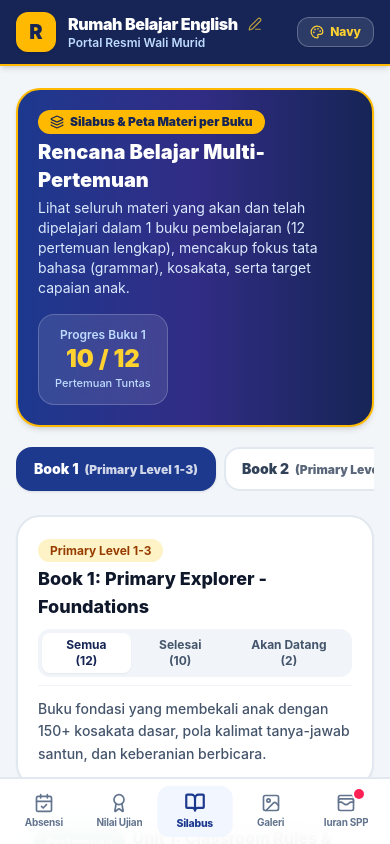
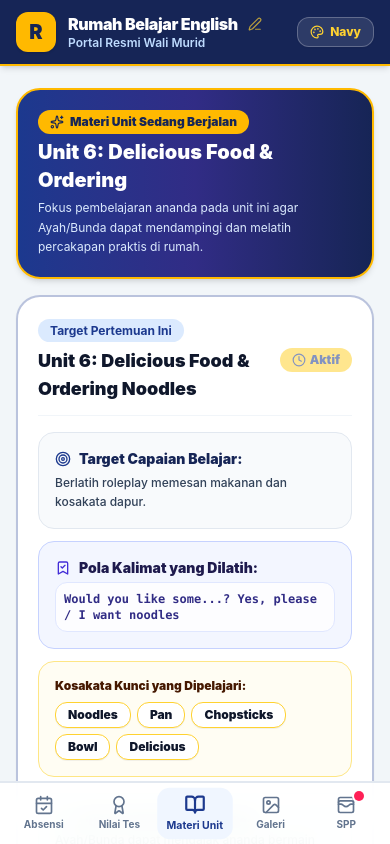
Before and after one commit to Saputrario99910/PORTAL-LES-BURIESTA, a React (Vite) app: page / in a window 390 px wide. Both pictures are taken after a click on the button 195 px from the left and 884 px from the top of the page. Shown: the part 1038-1882 px from the top of the page. Built offline with nearby package versions, Linux system fonts and the light colour scheme.

Commit message:
fix(mobile): optimize mobile bottom nav, replace silabus with materi unit saat ini

```diff
--- a/src/App.tsx
+++ b/src/App.tsx
@@ -258,7 +258,7 @@ export default function App() {
             <ExamResultsTab results={studentExamResults} studentName={currentStudent.nickname} />
           )}
           {activeTab === 'learning_plan' && (
-            <LearningPlanTab curriculums={mockBookCurriculum} legacyPlans={mockLearningPlans} />
+            <LearningPlanTab curriculums={mockBookCurriculum} />
           )}
           {activeTab === 'gallery' && <GalleryTab items={studentGallery} />}
           {activeTab === 'tuition' && (
--- a/src/components/LearningPlanTab.tsx
+++ b/src/components/LearningPlanTab.tsx
@@ -1,237 +1,118 @@
-import React, { useState } from 'react';
-import { BookCurriculum, LearningPlanItem } from '../types/index.ts';
+import React from 'react';
+import { BookCurriculum } from '../types/index.ts';
 import {
   BookOpen,
+  Target,
+  Sparkles,
+  BookmarkCheck,
   CheckCircle2,
   Clock,
-  Target,
-  Sparkles,
-  Layers,
-  ChevronDown,
-  ChevronUp,
-  BookmarkCheck,
 } from 'lucide-react';
 
 interface LearningPlanTabProps {
   curriculums?: BookCurriculum[];
-  legacyPlans?: LearningPlanItem[];
 }
 
-export const LearningPlanTab: React.FC<LearningPlanTabProps> = ({
-  curriculums = [],
-  legacyPlans = [],
-}) => {
-  const [selectedBookIndex, setSelectedBookIndex] = useState<number>(0);
-  const [filterMode, setFilterMode] = useState<'all' | 'selesai' | 'akan_datang'>('all');
-
-  const currentBook = curriculums[selectedBookIndex] || curriculums[0];
-
-  const filteredMeetings = currentBook
-    ? currentBook.meetings.filter((m) => {
-        if (filterMode === 'all') return true;
-        if (filterMode === 'selesai') return m.status === 'selesai';
-        if (filterMode === 'akan_datang')
-          return m.status === 'akan_datang' || m.status === 'sedang_berjalan';
-        return true;
-      })
+export const LearningPlanTab: React.FC<LearningPlanTabProps> = ({ curriculums = [] }) => {
+  const currentBook = curriculums[0];
+  // Ambil materi pertemuan/unit yang sedang aktif berjalan atau terbaru (Unit 6: Food & Noodles)
+  const currentUnitMeetings = currentBook
+    ? currentBook.meetings.filter(
+        (m) => m.title.includes('Unit 6') || m.status === 'sedang_berjalan'
+      )
     : [];
 
+  const mainMeeting = currentUnitMeetings[0] || (currentBook ? currentBook.meetings[10] : null);
+
   return (
-    <div className="space-y-5">
-      {/* 1. Header Pengenalan Silabus Buku */}
-      <div className="bg-gradient-to-r from-blue-900 via-indigo-900 to-blue-950 rounded-3xl p-5 sm:p-6 text-white border-2 border-amber-400 shadow-md">
-        <div className="flex flex-col sm:flex-row items-start sm:items-center justify-between gap-4">
-          <div className="space-y-1">
-            <div className="inline-flex items-center gap-1.5 px-3 py-1 rounded-full bg-amber-400 text-blue-950 text-xs font-black">
-              <Layers className="w-3.5 h-3.5" />
-              <span>Silabus & Peta Materi per Buku</span>
-            </div>
-            <h3 className="text-xl sm:text-2xl font-black">Rencana Belajar Multi-Pertemuan</h3>
-            <p className="text-sm text-blue-100 max-w-xl">
-              Lihat seluruh materi yang akan dan telah dipelajari dalam 1 buku pembelajaran (12
-              pertemuan lengkap), mencakup fokus tata bahasa (grammar), kosakata, serta target capaian
-              anak.
-            </p>
+    <div className="space-y-4">
+      {/* 1. Header Khusus Materi Unit Saat Ini */}
+      <div className="bg-gradient-to-r from-blue-900 via-indigo-900 to-blue-950 rounded-3xl p-5 text-white border-2 border-amber-400 shadow-md">
+        <div className="space-y-1">
+          <div className="inline-flex items-center gap-1.5 px-3 py-1 rounded-full bg-amber-400 text-blue-950 text-xs font-black">
+            <Sparkles className="w-3.5 h-3.5" />
+            <span>Materi Unit Sedang Berjalan</span>
           </div>
-
-          {currentBook && (
-            <div className="bg-white/10 backdrop-blur-md px-4 py-3 rounded-2xl border border-white/20 text-center shrink-0">
-              <span className="text-xs text-blue-200 font-semibold block">Progres Buku 1</span>
-              <span className="text-2xl font-black text-amber-300">
-                {currentBook.completed_meetings} / {currentBook.total_meetings}
-              </span>
-              <span className="text-[11px] text-blue-200 font-medium block">Pertemuan Tuntas</span>
-            </div>
-          )}
+          <h3 className="text-xl sm:text-2xl font-black">
+            Unit 6: Delicious Food & Ordering
+          </h3>
+          <p className="text-xs sm:text-sm text-blue-100 leading-relaxed">
+            Fokus pembelajaran ananda pada unit ini agar Ayah/Bunda dapat mendampingi dan melatih
+            percakapan praktis di rumah.
+          </p>
         </div>
       </div>
 
-      {/* 2. Pemilih Buku Pembelajaran */}
-      {curriculums.length > 1 && (
-        <div className="flex gap-2 overflow-x-auto pb-1">
-          {curriculums.map((book, idx) => {
-            const isSelected = selectedBookIndex === idx;
-            return (
-              <button
-                key={book.id}
-                type="button"
-                onClick={() => setSelectedBookIndex(idx)}
-                className={`px-4 py-2.5 rounded-2xl font-black text-sm whitespace-nowrap transition-all border-2 ${
-                  isSelected
-                    ? 'bg-blue-900 text-white border-blue-900 shadow-sm'
-                    : 'bg-white text-slate-700 border-slate-200 hover:border-slate-300'
-                }`}
-              >
-                {book.book_title.split(':')[0]}
-                <span className="text-xs ml-1.5 opacity-80">({book.level})</span>
-              </button>
-            );
-          })}
-        </div>
-      )}
-
-      {/* 3. Deskripsi Buku Aktif */}
-      {currentBook && (
-        <div className="bg-white rounded-3xl border-2 border-slate-200 p-5 shadow-xs space-y-3">
-          <div className="flex flex-col sm:flex-row sm:items-center justify-between gap-2 pb-2 border-b border-slate-100">
+      {/* 2. Kartu Rincian Materi 1 Unit Ini */}
+      {mainMeeting && (
+        <div className="bg-white rounded-3xl border-2 border-blue-900/30 p-5 shadow-xs space-y-4">
+          <div className="flex items-center justify-between pb-3 border-b border-slate-100">
             <div>
-              <span className="text-xs font-bold text-amber-800 bg-amber-100 px-3 py-1 rounded-full">
-                {currentBook.level}
+              <span className="text-xs font-bold text-blue-900 bg-blue-100 px-3 py-1 rounded-full">
+                Target Pertemuan Ini
               </span>
-              <h4 className="text-lg sm:text-xl font-extrabold text-slate-900 mt-1">
-                {currentBook.book_title}
+              <h4 className="text-lg font-black text-slate-900 mt-1.5">
+                {mainMeeting.title}
               </h4>
             </div>
+            <span className="inline-flex items-center gap-1 text-xs font-black text-blue-900 bg-amber-300 px-3 py-1 rounded-full shrink-0 animate-pulse">
+              <Clock className="w-3.5 h-3.5" />
+              Aktif
+            </span>
+          </div>
 
-            {/* Filter Status Pertemuan */}
-            <div className="flex items-center gap-1 bg-slate-100 p-1 rounded-xl">
-              <button
-                type="button"
-                onClick={() => setFilterMode('all')}
-                className={`px-3 py-1 text-xs font-bold rounded-lg transition-all ${
-                  filterMode === 'all' ? 'bg-white text-blue-950 shadow-xs' : 'text-slate-600'
-                }`}
-              >
-                Semua ({currentBook.meetings.length})
-              </button>
-              <button
-                type="button"
-                onClick={() => setFilterMode('selesai')}
-                className={`px-3 py-1 text-xs font-bold rounded-lg transition-all ${
-                  filterMode === 'selesai' ? 'bg-white text-emerald-800 shadow-xs' : 'text-slate-600'
-                }`}
-              >
-                Selesai ({currentBook.completed_meetings})
-              </button>
-              <button
-                type="button"
-                onClick={() => setFilterMode('akan_datang')}
-                className={`px-3 py-1 text-xs font-bold rounded-lg transition-all ${
-                  filterMode === 'akan_datang' ? 'bg-white text-blue-800 shadow-xs' : 'text-slate-600'
-                }`}
-              >
-                Akan Datang ({currentBook.total_meetings - currentBook.completed_meetings})
-              </button>
+          {/* Rincian Target */}
+          <div className="space-y-3">
+            <div className="bg-slate-50 p-4 rounded-2xl border border-slate-200 space-y-1">
+              <div className="flex items-center gap-2 text-blue-950 font-black text-sm">
+                <Target className="w-4 h-4 text-blue-900" />
+                <span>Target Capaian Belajar:</span>
+              </div>
+              <p className="text-xs sm:text-sm text-slate-700 leading-relaxed font-medium">
+                {mainMeeting.learning_goal}
+              </p>
+            </div>
+
+            <div className="bg-indigo-50/70 p-4 rounded-2xl border border-indigo-200 space-y-1">
+              <div className="flex items-center gap-2 text-indigo-950 font-black text-sm">
+                <BookmarkCheck className="w-4 h-4 text-indigo-700" />
+                <span>Pola Kalimat yang Dilatih:</span>
+              </div>
+              <p className="text-xs sm:text-sm font-mono text-indigo-900 font-bold bg-white/80 p-2 rounded-xl border border-indigo-100 inline-block">
+                {mainMeeting.grammar_focus}
+              </p>
+            </div>
+
+            <div className="bg-amber-50/60 p-4 rounded-2xl border border-amber-200 space-y-2">
+              <span className="text-xs font-black text-amber-950 block">
+                Kosakata Kunci yang Dipelajari:
+              </span>
+              <div className="flex flex-wrap gap-1.5">
+                {mainMeeting.vocabulary.map((vocab, idx) => (
+                  <span
+                    key={idx}
+                    className="bg-white text-slate-900 text-xs font-black px-3 py-1 rounded-xl border border-amber-300 shadow-2xs"
+                  >
+                    {vocab}
+                  </span>
+                ))}
+              </div>
             </div>
           </div>
 
-          <p className="text-sm text-slate-600 leading-relaxed font-medium">
-            {currentBook.description}
-          </p>
+          {/* Tips untuk Orang Tua di Rumah */}
+          <div className="p-4 rounded-2xl bg-emerald-50 border border-emerald-200">
+            <h5 className="text-xs font-black text-emerald-950 mb-1 flex items-center gap-1.5">
+              <CheckCircle2 className="w-4 h-4 text-emerald-600" />
+              Tips Pendampingan di Rumah:
+            </h5>
+            <p className="text-xs text-emerald-900 leading-relaxed font-medium">
+              Ayah/Bunda dapat mengajak ananda bermain pura-pura memesan makanan (roleplay) saat makan
+              siang menggunakan kalimat sederhana: <em>"Would you like noodles?"</em>.
+            </p>
+          </div>
         </div>
       )}
-
-      {/* 4. Daftar Lengkap Semua Pertemuan dalam Buku */}
-      <div className="space-y-3">
-        {filteredMeetings.map((item) => {
-          const isDone = item.status === 'selesai';
-          const isCurrent = item.status === 'sedang_berjalan';
-
-          return (
-            <div
-              key={item.meeting_number}
-              className={`bg-white rounded-3xl border-2 p-4 sm:p-5 shadow-xs transition-all ${
-                isCurrent
-                  ? 'border-blue-600 bg-blue-50/30 ring-2 ring-blue-300'
-                  : isDone
-                  ? 'border-slate-200'
-                  : 'border-slate-200 opacity-90'
-              }`}
-            >
-              {/* Header Kartu Pertemuan */}
-              <div className="flex flex-wrap items-center justify-between gap-2 pb-3 border-b border-slate-100">
-                <div className="flex items-center gap-2">
-                  <span
-                    className={`font-black text-xs sm:text-sm px-3 py-1 rounded-xl ${
-                      isDone
-                        ? 'bg-emerald-700 text-white'
-                        : isCurrent
-                        ? 'bg-blue-900 text-white'
-                        : 'bg-slate-200 text-slate-700'
-                    }`}
-                  >
-                    Pertemuan {item.meeting_number}
-                  </span>
-                  <h5 className="font-extrabold text-base sm:text-lg text-slate-900">
-                    {item.title}
-                  </h5>
-                </div>
-
-                {isDone ? (
-                  <span className="inline-flex items-center gap-1 text-xs font-black text-emerald-800 bg-emerald-100 px-3 py-1 rounded-full">
-                    <CheckCircle2 className="w-3.5 h-3.5 text-emerald-600" />
-                    Materi Selesai
-                  </span>
-                ) : isCurrent ? (
-                  <span className="inline-flex items-center gap-1 text-xs font-black text-blue-900 bg-amber-300 px-3 py-1 rounded-full animate-pulse">
-                    <Sparkles className="w-3.5 h-3.5" />
-                    Sedang Dipelajari
-                  </span>
-                ) : (
-                  <span className="inline-flex items-center gap-1 text-xs font-bold text-slate-600 bg-slate-100 px-3 py-1 rounded-full">
-                    <Clock className="w-3.5 h-3.5" />
-                    Akan Datang
-                  </span>
-                )}
-              </div>
-
-              {/* Rincian Materi: Target, Grammar, dan Kosakata */}
-              <div className="pt-3 space-y-2.5">
-                <div className="flex items-start gap-2 text-sm text-slate-700">
-                  <Target className="w-4 h-4 text-blue-900 shrink-0 mt-0.5" />
-                  <p>
-                    <strong className="text-slate-900 font-bold">Target Belajar: </strong>
-                    {item.learning_goal}
-                  </p>
-                </div>
-
-                <div className="flex items-start gap-2 text-sm text-slate-700">
-                  <BookmarkCheck className="w-4 h-4 text-indigo-700 shrink-0 mt-0.5" />
-                  <p>
-                    <strong className="text-slate-900 font-bold">Pola Kalimat / Grammar: </strong>
-                    <code className="bg-indigo-50 text-indigo-900 px-2 py-0.5 rounded-md font-mono text-xs">
-                      {item.grammar_focus}
-                    </code>
-                  </p>
-                </div>
-
-                {/* Tag Kosakata */}
-                <div className="pt-1 flex flex-wrap items-center gap-1.5">
-                  <span className="text-xs font-bold text-slate-500 mr-1">Kosakata:</span>
-                  {item.vocabulary.map((vocab, vIdx) => (
-                    <span
-                      key={vIdx}
-                      className="bg-slate-100 text-slate-800 text-xs font-bold px-2.5 py-0.5 rounded-lg border border-slate-200"
-                    >
-                      {vocab}
-                    </span>
-                  ))}
-                </div>
-              </div>
-            </div>
-          );
-        })}
-      </div>
     </div>
   );
 };
--- a/src/components/TabNavigation.tsx
+++ b/src/components/TabNavigation.tsx
@@ -22,60 +22,64 @@ export const TabNavigation: React.FC<TabNavigationProps> = ({
   onChangeTab,
   unpaidCount,
 }) => {
+  // Menu tab lengkap di badan halaman
   const tabs = [
     {
       id: 'attendance' as ActiveTabType,
       number: '1',
       title: 'Absensi & Catatan Guru',
-      subtitle: 'Riwayat 8 pekan, kehadiran & evaluasi belajar',
+      subtitle: 'Riwayat kehadiran mingguan & evaluasi belajar ananda',
       icon: CalendarCheck,
       bottomLabel: 'Absensi',
     },
     {
       id: 'exam_results' as ActiveTabType,
       number: '2',
-      title: 'Hasil Ujian & Grafik Nilai',
-      subtitle: 'Grafik naik-turun nilai per unit (Buku 1 selesai)',
+      title: 'Hasil Ujian & Nilai',
+      subtitle: 'Grafik naik-turun nilai tes setiap unit selesai',
       icon: Award,
-      badge: 'Baru ✨',
-      bottomLabel: 'Nilai Ujian',
+      badge: 'Grafik ✨',
+      bottomLabel: 'Nilai Tes',
     },
     {
       id: 'learning_plan' as ActiveTabType,
       number: '3',
-      title: 'Rencana Belajar (Silabus Buku)',
-      subtitle: 'Peta materi lengkap 12 pertemuan per buku',
+      title: 'Materi Unit Saat Ini',
+      subtitle: 'Target belajar, grammar & kosakata yang sedang dipelajari',
       icon: BookOpen,
-      bottomLabel: 'Silabus',
+      bottomLabel: 'Materi Unit',
     },
     {
       id: 'gallery' as ActiveTabType,
       number: '4',
       title: 'Galeri Karya & Foto Kelas',
-      subtitle: 'Cooking class 10 foto, karya tulis & generator AI',
+      subtitle: 'Dokumentasi kegiatan seru & lembar kerja tulisan tangan',
       icon: Image,
       bottomLabel: 'Galeri',
     },
     {
       id: 'tuition' as ActiveTabType,
       number: '5',
-      title: 'Iuran Les & Konfirmasi Bayar',
-      subtitle: 'Tombol sudah bayar, nomor rekening & kirim bukti',
+      title: 'Iuran Les / SPP',
+      subtitle: 'Status pembayaran, tombol sudah bayar & rekening resmi',
       icon: WalletCards,
-      badge: unpaidCount > 0 ? `${unpaidCount} Perlu Bayar` : undefined,
-      bottomLabel: 'Iuran SPP',
+      badge: unpaidCount > 0 ? `${unpaidCount} Tagihan` : undefined,
+      bottomLabel: 'SPP',
     },
   ];
 
+  // 4 Tombol Ringkas di Bottom Nav Mobile (Sangat pas di layar HP agar tidak sesak dan mudah dipencet jempol)
+  // Menampilkan: Absensi, Nilai Tes, Materi Unit (1 unit saat ini), dan SPP
+  const mobileBottomTabs = tabs.filter((t) => t.id !== 'gallery');
+
   return (
     <div className="space-y-4">
-      {/* 1. Menu Vertikal Menumpuk ke Bawah (Tombol Sangat Besar & Mudah Dipencet untuk Orang Tua) */}
+      {/* 1. Menu Vertikal Menumpuk ke Bawah (Tombol Besar Nyaman untuk Wali Murid) */}
       <div className="space-y-3">
         <div className="flex items-center justify-between">
           <label className="text-sm sm:text-base font-extrabold text-slate-800">
-            Pilih Informasi yang Ingin Dilihat:
+            Pilih Informasi Belajar Ananda:
           </label>
-          <span className="text-xs text-slate-500 font-semibold">5 Menu Tersedia</span>
         </div>
 
         <div className="grid grid-cols-1 gap-2.5">
@@ -89,7 +93,6 @@ export const TabNavigation: React.FC<TabNavigationProps> = ({
                 type="button"
                 onClick={() => {
                   onChangeTab(tab.id);
-                  // Halus scroll ke area konten jika di layar kecil
                   const el = document.getElementById('tab-content-area');
                   if (el && window.innerWidth < 640) {
                     el.scrollIntoView({ behavior: 'smooth', block: 'start' });
@@ -103,7 +106,6 @@ export const TabNavigation: React.FC<TabNavigationProps> = ({
                 aria-pressed={isActive}
               >
                 <div className="flex items-center gap-3 sm:gap-4 flex-1 min-w-0">
-                  {/* Lingkaran Ikon & Nomor */}
                   <div
                     className={`w-11 h-11 sm:w-12 sm:h-12 rounded-xl flex items-center justify-center shrink-0 font-black text-base shadow-xs ${
                       isActive
@@ -114,7 +116,6 @@ export const TabNavigation: React.FC<TabNavigationProps> = ({
                     <Icon className="w-6 h-6" />
                   </div>
 
-                  {/* Judul & Keterangan */}
                   <div className="flex-1 min-w-0">
                     <div className="flex items-center gap-2">
                       <h3
@@ -146,7 +147,6 @@ export const TabNavigation: React.FC<TabNavigationProps> = ({
                   </div>
                 </div>
 
-                {/* Indikator Panah Kanan / Checklist */}
                 <div className="shrink-0 flex items-center pl-2">
                   {isActive ? (
                     <div className="w-8 h-8 rounded-full bg-amber-400 text-blue-950 flex items-center justify-center">
@@ -162,12 +162,12 @@ export const TabNavigation: React.FC<TabNavigationProps> = ({
         </div>
       </div>
 
-      {/* 2. Fixed Bottom Navigation Bar (Sangat Membantu Navigasi Mobile HP) */}
+      {/* 2. Fixed Bottom Navigation Bar Khusus Tampilan Layar HP (4 Tombol Ringkas & Lega) */}
       <nav
         aria-label="Navigasi Bawah Layar"
-        className="fixed bottom-0 left-0 right-0 z-40 bg-white/95 backdrop-blur-md border-t-2 border-slate-200 shadow-xl px-2 py-2"
+        className="fixed bottom-0 left-0 right-0 z-40 bg-white/95 backdrop-blur-md border-t-2 border-slate-200 shadow-xl px-2 py-1.5"
       >
-        <div className="max-w-2xl mx-auto flex items-center justify-around gap-1">
+        <div className="max-w-md mx-auto flex items-center justify-around gap-1">
           {tabs.map((tab) => {
             const Icon = tab.icon;
             const isActive = activeTab === tab.id;
@@ -185,7 +185,7 @@ export const TabNavigation: React.FC<TabNavigationProps> = ({
                 }}
                 className={`flex-1 min-w-0 py-1.5 px-1 rounded-xl flex flex-col items-center justify-center transition-all ${
                   isActive
-                    ? 'text-blue-900 font-extrabold bg-blue-50/80 scale-105'
+                    ? 'text-blue-900 font-extrabold bg-blue-50/90 scale-105'
                     : 'text-slate-500 hover:text-slate-900 font-bold'
                 }`}
               >
@@ -199,7 +199,7 @@ export const TabNavigation: React.FC<TabNavigationProps> = ({
                     <span className="absolute -top-1 -right-2 w-2.5 h-2.5 bg-rose-500 rounded-full ring-2 ring-white" />
                   )}
                 </div>
-                <span className="text-[10px] sm:text-[11px] truncate mt-0.5 tracking-tight">
+                <span className="text-[10px] truncate mt-0.5 font-bold">
                   {tab.bottomLabel}
                 </span>
               </button>
```
